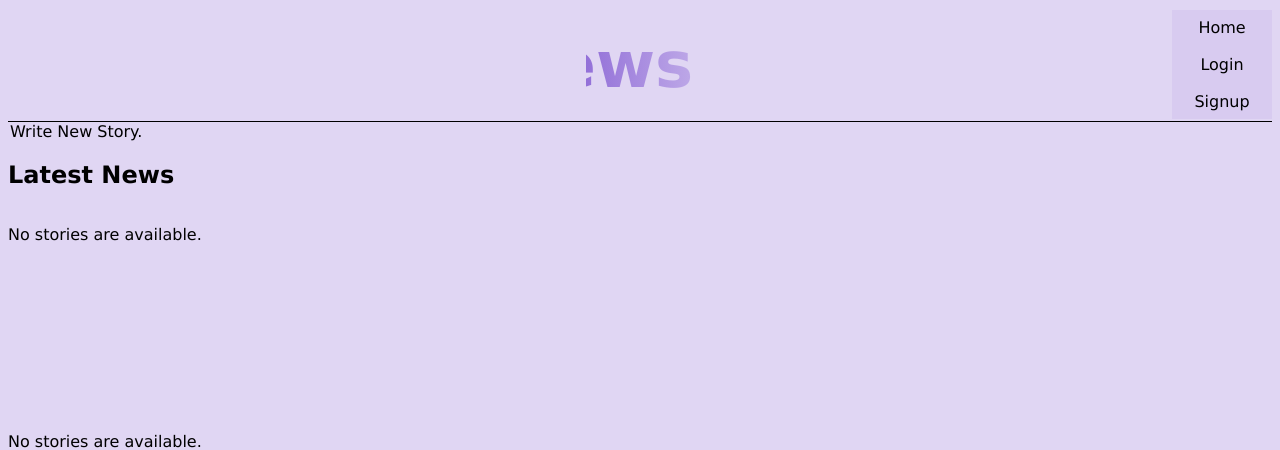
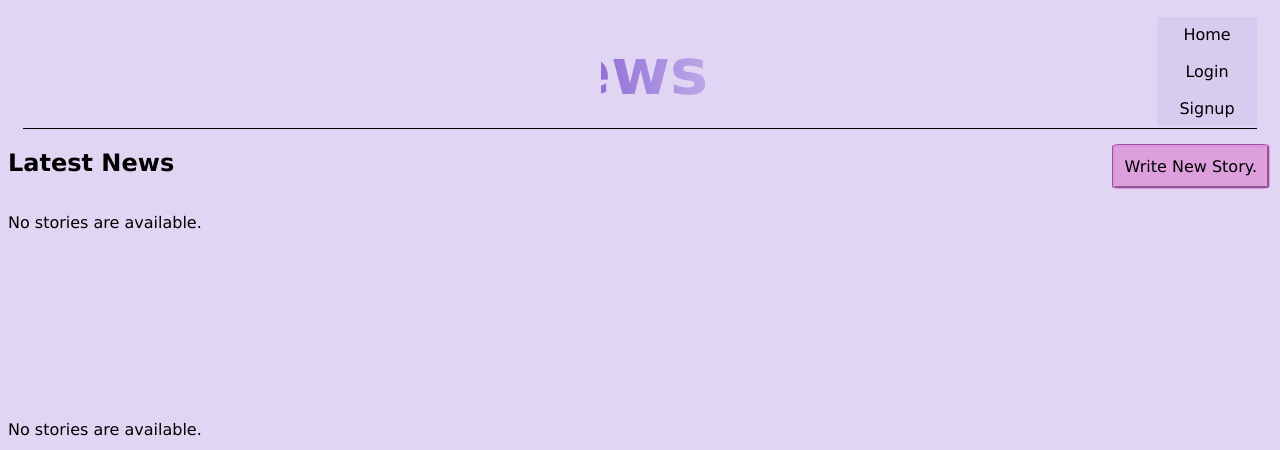
Before and after one commit to rachelBurford/she_codes_django_project, a Django app: page /news/ in a window 1280 px wide. Shown: the top 450 px of the page. Run offline with Django 3.2, Linux system fonts and the light colour scheme; data that the repository does not hold is empty; parts of the project's set-up code (start-up, migrations or seed data) failed here and were passed over; some web fonts are replaced.

Commit message:
Style
more

```diff
--- a/she_codes_news/news/static/news/styles.css
+++ b/she_codes_news/news/static/news/styles.css
@@ -144,3 +144,13 @@
     width: 400px;
     max-height: 400px;
 }
+
+.button {
+    float: right;
+    margin-top: 0px;
+    padding: 10px;
+    background-color: plum;
+    border-color: rgb(229, 140, 229);
+    border-radius: 5%;
+    border-style: groove;
+}
--- a/she_codes_news/news/templates/news/index.html
+++ b/she_codes_news/news/templates/news/index.html
@@ -7,7 +7,7 @@
 {% endblock %}
 {% block content %}
 
-    <a href="{% url 'news:newStory' %}">Write New Story.</a>
+    <a class="button" href="{% url 'news:newStory' %}">Write New Story.</a>
 
     <h2>Latest News</h2>
 
--- a/she_codes_news/static/styles.css
+++ b/she_codes_news/static/styles.css
@@ -28,6 +28,7 @@ header {
     align-items: center;
     justify-content: space-between;
     border-bottom: 1px solid #000;
+    margin: 15px;
 }
 
 img {
@@ -122,20 +123,24 @@ label {
 }
 textarea {
     background-color:rgba(246, 244, 250, 0.452);
+    width: 75%;
     flex-grow: 3;
     font-size: larger;
     font-weight: normal;
     font-family: Cambria, Cochin, Georgia, Times, 'Times New Roman', serif;
+    float: right;
 }
 
 input, button {
     background-color:rgba(246, 244, 250, 0.452);
+    width: 75%;
     align-items: flex-end;
     flex-grow: 2;
     padding-bottom: 8px;
     font-size: larger;
     font-weight: normal;
     border-radius: 7.5px;
+    float: right;
 }
 
 .buttons {
@@ -145,6 +150,19 @@ input, button {
     text-decoration: none;
     color: initial;
 }
+#submit {
+    background-color:rgba(139, 0, 139, 0.473);
+    width: 100%;
+    height: 40px;
+    color: rgb(252, 245, 252);
+    font-size: larger;
+    font-weight: bolder;
+
+}
+#submit:hover {
+    border: 2px solid #FA4224;
+}
+
 
 /* #id_username {
     /* background-color:rgba(246, 244, 250, 0.452); */
@@ -155,18 +173,6 @@ input:hover {
     border: 2px solid #FA4224;
 }
 
-#submit {
-    background-color:darkmagenta;
-    margin-left: 300px;
-    width: 100px;
-    height: 40px;
-    color: yellow;
-    font-size: larger;
-}
-#submit:hover {
-    border: 2px solid #FA4224;
-}
-
 select {
     width: 74.5%;
 }
```
